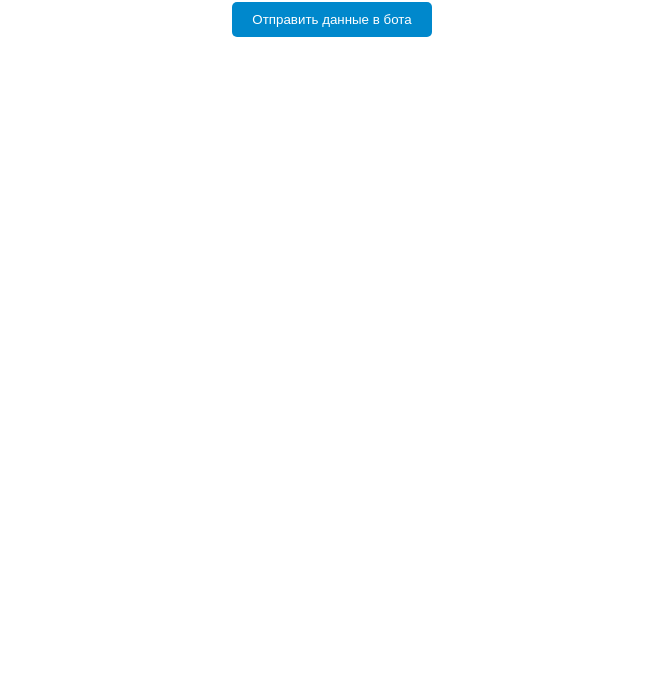
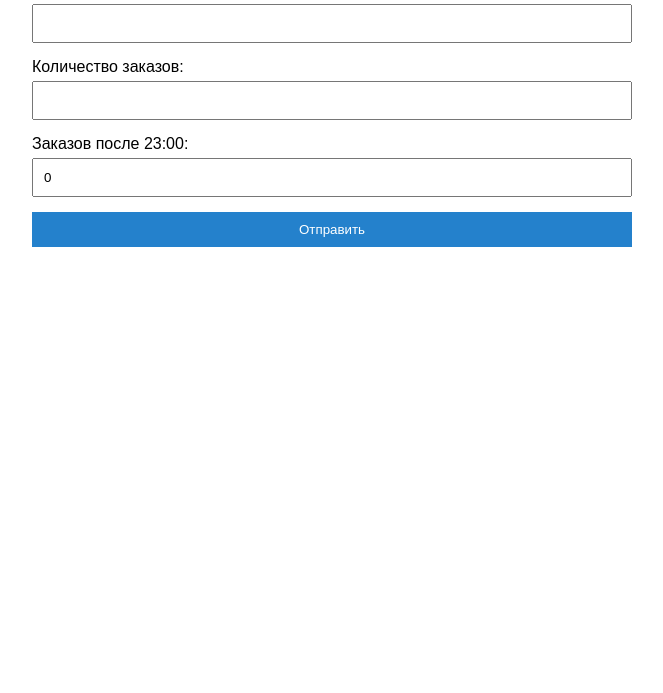
Before and after one commit to sashoksolze-spec/telegram-webapp, a plain HTML site: page index.html in a window 1280 px wide. Shown: the part 107-800 px from the top of the page, without its empty margins (308-971 px from the left). Drawn offline with Linux system fonts and the light colour scheme.

Commit message:
index.html

```diff
--- a/index.html
+++ b/index.html
@@ -1,16 +1,70 @@
 <!DOCTYPE html>
-<html lang="ru">
+<html>
 <head>
     <meta charset="UTF-8">
     <meta name="viewport" content="width=device-width, initial-scale=1.0">
-    <title>Telegram Web App</title>
-    <link rel="stylesheet" href="style.css">
-    <script src="script.js"></script>
+    <title>Telegram WebApp</title>
+    <script src="https://telegram.org/js/telegram-web-app.js"></script>
+    <style>
+        body {
+            font-family: Arial, sans-serif;
+            padding: 20px;
+            max-width: 600px;
+            margin: 0 auto;
+        }
+        .form-group {
+            margin-bottom: 15px;
+        }
+        label {
+            display: block;
+            margin-bottom: 5px;
+        }
+        input, button {
+            width: 100%;
+            padding: 10px;
+            box-sizing: border-box;
+        }
+        button {
+            background: #2481cc;
+            color: white;
+            border: none;
+            cursor: pointer;
+        }
+    </style>
 </head>
 <body>
-    <div class="container">
-        <h1>Привет из Web App! 👋</h1>
-        <button id="sendDataBtn">Отправить данные в бота</button>
-    </div>
+    <h2>📊 Введите данные смены</h2>
+    <form id="dataForm">
+        <div class="form-group">
+            <label for="hours">Часы работы:</label>
+            <input type="number" id="hours" required>
+        </div>
+        <div class="form-group">
+            <label for="orders">Количество заказов:</label>
+            <input type="number" id="orders" required>
+        </div>
+        <div class="form-group">
+            <label for="nightOrders">Заказов после 23:00:</label>
+            <input type="number" id="nightOrders" value="0">
+        </div>
+        <button type="submit">Отправить</button>
+    </form>
+
+    <script>
+        const form = document.getElementById('dataForm');
+
+        form.addEventListener('submit', (e) => {
+            e.preventDefault();
+
+            const data = {
+                hours: parseInt(document.getElementById('hours').value),
+                orders: parseInt(document.getElementById('orders').value),
+                night_orders: parseInt(document.getElementById('nightOrders').value)
+            };
+
+            // Отправляем данные в Telegram бот
+            Telegram.WebApp.sendData(JSON.stringify(data));
+        });
+    </script>
 </body>
 </html>
```
